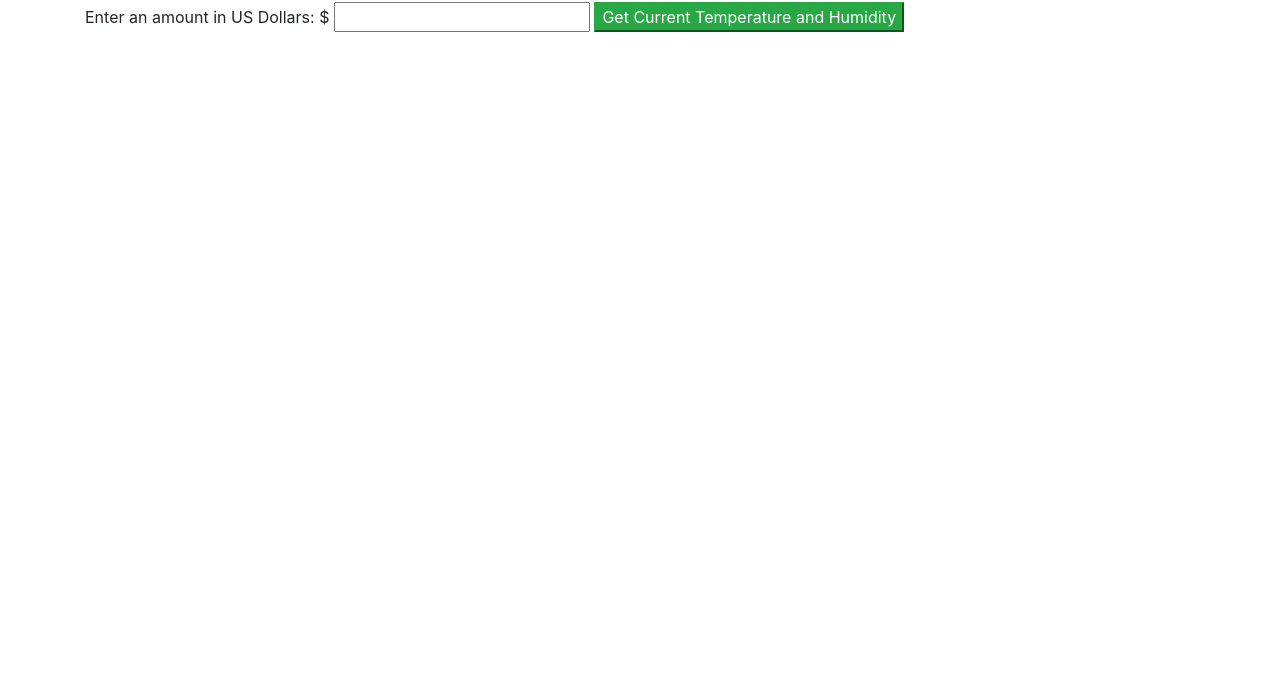
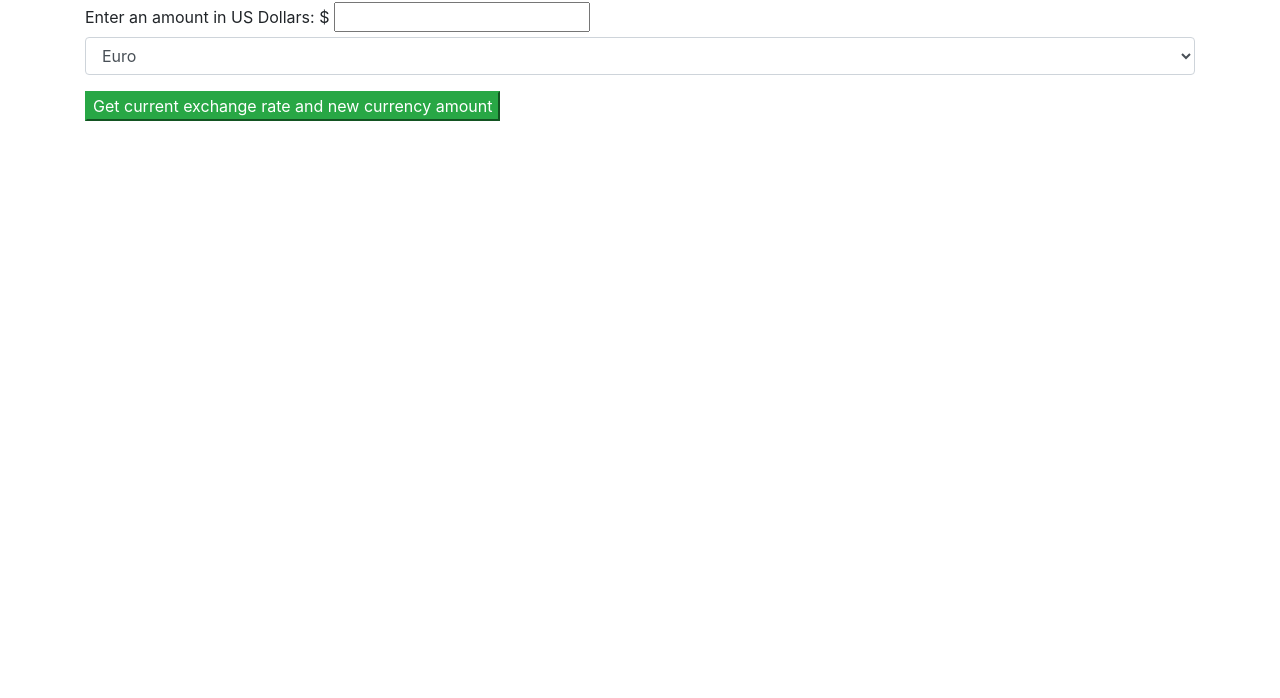
Before and after one commit to dkmerys/currency-exchanger, a website built with webpack: page src/index.html in a window 1280 px wide. Shown: the part 102-800 px from the top of the page. Built offline with nearby package versions, Linux system fonts and the light colour scheme.

Commit message:
successfully call API

```diff
--- a/src/index.html
+++ b/src/index.html
@@ -1,16 +1,32 @@
 <html>
+
 <head>
   <title>Currency Exchanger</title>
 </head>
+
 <body>
   <div class="container">
     <h1>Convert your US Dollars to another currency using this tool</h1>
+    <div>
+      <form>
         <label for="dollars">Enter an amount in US Dollars: $</label>
         <input id="dollars" type="text">
-      <button class="btn-success" id="exchanger">Get Current Temperature and Humidity</button>
+        <div class="dropdown">
+          <select class="form-control" id="newCurrency">
+            <option value="EUR">Euro</option>
+            <option value="JPY">Yen</option>
+            <option value="GBP">Pound</option>
+            <option value="MXN">Peso</option>
+            <option value="CAD">Canadian Dollar</option>
+          </select>
+        </div>
+      </form>
+    </div>
+    <button class="btn-success" id="exchanger">Get current exchange rate and new currency amount</button>
     <div class="errors"></div>
     <div class="showRate"></div>
     <div class="showNewAmount"></div>
   </div>
 </body>
+
 </html>
--- a/src/main.js
+++ b/src/main.js
@@ -8,19 +8,20 @@ import { ExchangeRate } from './../src/currency-exchanger.js';
 $(document).ready(function () {
   $('#exchanger').click(function () {
     const dollars = $('#dollars').val();
+    let newCurrency = $('#newCurrency').val();
     $('#dollars').val("");
 
     (async () => {
       let exchangeRate = new ExchangeRate();
-      const response = await exchangeRate.getConvertedAmount(currency);
-      console.log('response: ', response)
+      const response = await exchangeRate.getConvertedAmount(newCurrency);
+      console.log('response: ', response);
       getElements(response);
     })();
 
 
     function getElements(response) {
       if (response) {
-        $('.showRate').text(`The current exchange rate for ${currency} to US Dollars is ${response.main.humidity}%`);
+        $('.showRate').text(`The current exchange rate for ${newCurrency} to US Dollars is ${response.conversion_rates.humidity}%`);
         $('.showNewAmount').text(`The temperature in Kelvins is ${response.main.temp} degrees.`);
       } else {
         $('.showRate').text(`There was an error handling your request. Are you sure you picked a real currency?`);
```
Also changed, not shown: src/currency-exchanger.js (line endings or trailing spaces). Lines whose indentation alone changed are shown as unchanged.
